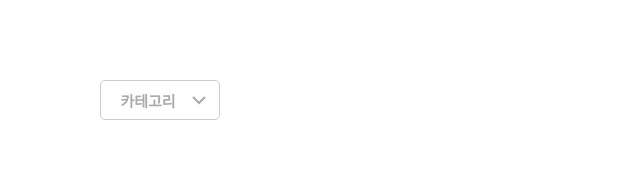
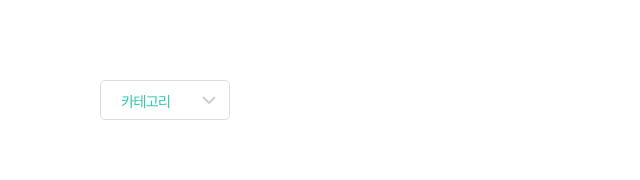
Before and after one commit to amongDOHEE/multi-select-sandbox, a React (Create React App) app: page / in a window 1280 px wide. Shown: the top 180 px of the page, without its empty margins (0-640 px from the left). Built offline with nearby package versions, Linux system fonts and the light colour scheme.

Commit message:
modify: UI

```diff
--- a/src/App.css
+++ b/src/App.css
@@ -38,7 +38,7 @@
 }
 
 .fillter-width {
-  width: 120px;
+  width: 130px;
   margin-left: 100px;
   margin-top: 10vh;
 }
--- a/src/App.tsx
+++ b/src/App.tsx
@@ -41,10 +41,10 @@ function App() {
     { label: "연애/섹슈얼", value: "연애/섹슈얼" },
     { label: "카트라이더", value: "카트라이더" },
     { label: "TCG/CCG", value: "TCG/CCG" },
-    { label: "마인크래프트/로블록스", value: "마인크래프트/로블록스" },
     { label: "오버워치", value: "오버워치" },
     { label: "배틀그라운드", value: "배틀그라운드" },
     { label: "리그오브레전드", value: "리그오브레전드" },
+    { label: "배틀그라운드", value: "배틀그라운드" },
   ];
   const [selected, setSelected] = useState([]);
 
@@ -54,14 +54,6 @@ function App() {
     console.log("hello");
   };
 
-  const divElement = () => {
-    return (
-      <div>
-        <div>Fillter(1)</div>
-        <div>Fillter(2)</div>
-      </div>
-    );
-  };
   return (
     <div className="App">
       <div>
@@ -69,21 +61,13 @@ function App() {
           className="fillter-width"
           pannelWidth={`650px`}
           applyButton={buttonTest}
-          putComponents={divElement}
           options={options}
           value={selected}
           onChange={setSelected}
           labelledBy="Select"
           overrideStrings={{
-            allItemsAreSelected: "모든 조건 선택",
-            clearSearch: "검색 초기화",
-            clearSelected: "선택 초기화",
-            noOptions: "조건 없음",
-            search: "검색",
             selectAll: "엔터테이먼트 & 게임",
-            selectAllFiltered: "모두 선택하기(필터)",
             selectSomeItems: "카테고리",
-            create: "만들기",
           }}
         />
       </div>
--- a/src/multi-select-component/hooks/use-multi-select.tsx
+++ b/src/multi-select-component/hooks/use-multi-select.tsx
@@ -3,15 +3,15 @@ import React, { useEffect, useState } from "react";
 import { ISelectProps, Option } from "../lib/interfaces";
 
 const defaultStrings = {
-  allItemsAreSelected: "All items are selected.",
-  clearSearch: "Clear Search",
-  clearSelected: "Clear Selected",
-  noOptions: "No options",
-  search: "Search",
+  allItemsAreSelected: "모든 조건 선택",
+  clearSearch: "검색 초기화",
+  clearSelected: "선택 초기화",
+  noOptions: "조건 없음",
+  search: "검색",
   selectAll: "Select All",
-  selectAllFiltered: "Select All (Filtered)",
+  selectAllFiltered: "모두 선택하기(필터)",
   selectSomeItems: "Select...",
-  create: "Create",
+  create: "만들기",
 };
 
 const defaultProps: Partial<ISelectProps> = {
--- a/src/multi-select-component/multi-select/dropdown.tsx
+++ b/src/multi-select-component/multi-select/dropdown.tsx
@@ -89,7 +89,7 @@ const Dropdown = () => {
   const handleBlur = (e: any) => {
     if (!e.currentTarget.contains(e.relatedTarget) && isInternalExpand) {
       setHasFocus(false);
-      setExpanded(false);
+      setExpanded(true); //이 부분 변경 - 테스트를 위함 (default: false)
     }
   };
 
--- a/src/multi-select-component/multi-select/header.tsx
+++ b/src/multi-select-component/multi-select/header.tsx
@@ -10,7 +10,7 @@ export const DropdownHeader = () => {
 
   return noneSelected ? (
     //미선택시
-    <span className="dropdown-header-font gray">
+    <span className="dropdown-header-font">
       {customText || t("selectSomeItems")}
     </span>
   ) : (
--- a/src/multi-select-component/select-panel/index.tsx
+++ b/src/multi-select-component/select-panel/index.tsx
@@ -136,6 +136,14 @@ const SelectPanel = () => {
     setFocusIndex(newFocus);
   };
 
+  //컴포넌트를 넣기 않기를 바랄때 체크 (default)
+  const wantAddComponent = () => {
+    if (putComponents !== undefined) {
+      return putComponents();
+    }
+    return "";
+  };
+
   useEffect(() => {
     listRef?.current?.querySelector(`[tabIndex='${focusIndex}']`)?.focus();
   }, [focusIndex]);
@@ -204,7 +212,7 @@ const SelectPanel = () => {
       </ul>
       <div className="blank-style"></div>
       {/*외부 컴포넌트를 넣을 수 있는 자리*/}
-      {putComponents()}
+      {wantAddComponent()}
       <button className="btn" onClick={applyButton}>
         적용
       </button>
--- a/src/multi-select-component/select-panel/select-list.tsx
+++ b/src/multi-select-component/select-panel/select-list.tsx
@@ -19,7 +19,7 @@ const SelectList = ({ options, onClick, skipIndex }: ISelectListProps) => {
   const { disabled, value, onChange, ItemRenderer } = useMultiSelect();
 
   //줄맞춤용
-  if (options.length % 4 !== 0) {
+  if (options.length % 5 !== 0) {
     options.push({ label: "", value: "" });
   }
 
--- a/src/multi-select-component/style.css
+++ b/src/multi-select-component/style.css
@@ -2,20 +2,23 @@
   --rmsc-main: #34caae;
   --rmsc-hover: #f1f3f5;
   --rmsc-selected: #e2e6ea;
-  --rmsc-border: #ccc;
-  --rmsc-gray: #aaa;
+  --rmsc-border: rgb(221, 221, 221);
+  --rmsc-gray: rgb(207, 207, 207);
   --rmsc-gray2: #acacac;
   --rmsc-mint: #34caae;
   --rmsc-bg: #fff;
   --rmsc-p: 8px;
+  --rmsc-p4: 4px;
   --rmsc-p10: 10px;
-  --rmsc-radius: 4px;
+  --rmsc-radius: 3px;
   --rmsc-p5: 5px;
   --rmsc-h: 38px;
+  --rmsc-f11: 11px;
   --rmsc-f12: 12px;
-  --rmsc-f14: 14px;
+  --rmsc-f14: 14.5px;
   --rmsc-f15: 15px;
   --rmsc-letter: -1.5px;
+  --rmsc-24: 24px;
   --rmsc-25: 25px;
   --rmsc-m-3: -3px;
   --rmsc-m-10: -10px;
@@ -67,7 +70,7 @@
   background-color: var(--rmsc-bg);
   border: 1px solid var(--rmsc-mint);
   box-shadow: var(--rmsc-mint) 0 0 0 1px;
-  border-radius: 8px;
+  border-radius: var(--rmsc-p5);
 }
 
 
@@ -97,10 +100,13 @@
 }
 
 .rmsc .dropdown-heading .dropdown-heading-value {
+  color: var(--rmsc-mint);
   overflow: hidden;
   text-overflow: ellipsis;
   white-space: nowrap;
   flex: 1;
+  text-align: left;
+  margin-left: var(--rmsc-f12);
 }
 
 .rmsc .clear-selected-button {
@@ -140,7 +146,7 @@
 .rmsc .no-options {
   padding: var(--rmsc-p);
   text-align: center;
-  color: var(--rmsc-gray);
+  color: var(--rmsc-mint);
 }
 
 .rmsc .search {
@@ -178,10 +184,11 @@
   align-items: baseline;
   margin-top: var(--rmsc-m-3);
   margin-bottom: var(--rmsc-m-3);
+
 }
 
 .rmsc .item-renderer-main {
-  font-weight: 700;
+  font-weight: 600;
   display: flex;
   align-items: baseline;
   margin-left: var(--rmsc-p5);
@@ -234,7 +241,7 @@
 }
 
 .rmsc .item-styles {
-  width: 150px;
+  width: 115px;
   font-size: var(--rmsc-f14);
   font-weight: var(--rmsc-fw350);
   text-align: left;
@@ -264,9 +271,9 @@
 }
 
 .rmsc .icon-default {
-  font-size: var(--rmsc-f1);
+  font-size: 10px;
   color: var(--rmsc-gray2);
-  margin-right: var(--rmsc-p5);
+  margin-right: 8px;
 }
 
 .rmsc .icon-all-select {
@@ -281,7 +288,7 @@
 }
 
 .rmsc .all-select-text {
-  font-size: var(--rmsc-f15);
+  font-size: var(--rmsc-f14);
   font-weight: 500;
   text-align: left;
 }
@@ -307,21 +314,23 @@
 }
 
 .rmsc .dropdown-header-font {
-  font-size: var(--rmsc-f15);
-  font-weight: 600;
+  letter-spacing: -1.1px;
+  font-size: var(--rmsc-f14);
+  font-weight: 500;
 }
 
 .rmsc .select-count {
-  width: var(--rmsc-25);
-  height: var(--rmsc-25);
+  width: var(--rmsc-24);
+  height: var(--rmsc-24);
   padding: var(--rmsc-p5);
   text-align: center;
   color: white;
-  font-size: var(--rmsc-f12);
+  font-size: var(--rmsc-f11);
   font-weight: 500;
   background-color: var(--rmsc-mint);
   border-radius: 100%;
   position: absolute;
   margin-top: var(--rmsc-m-10);
   margin-left: 90%;
+  letter-spacing: -1.1px;
 }
```
